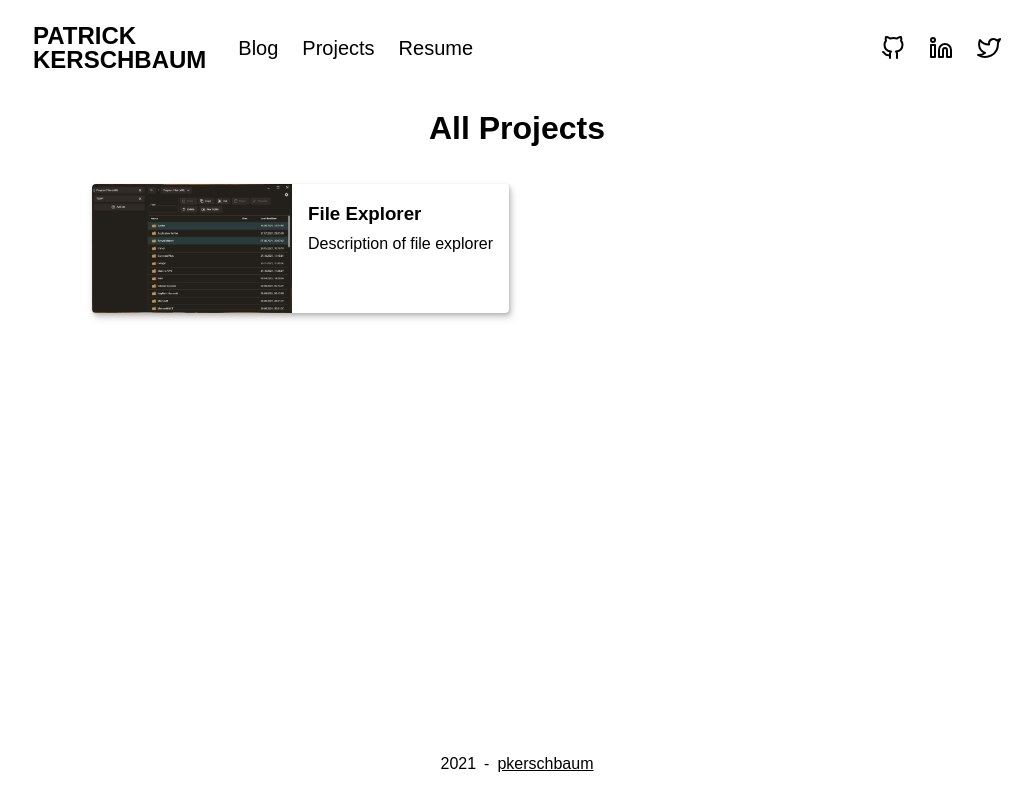
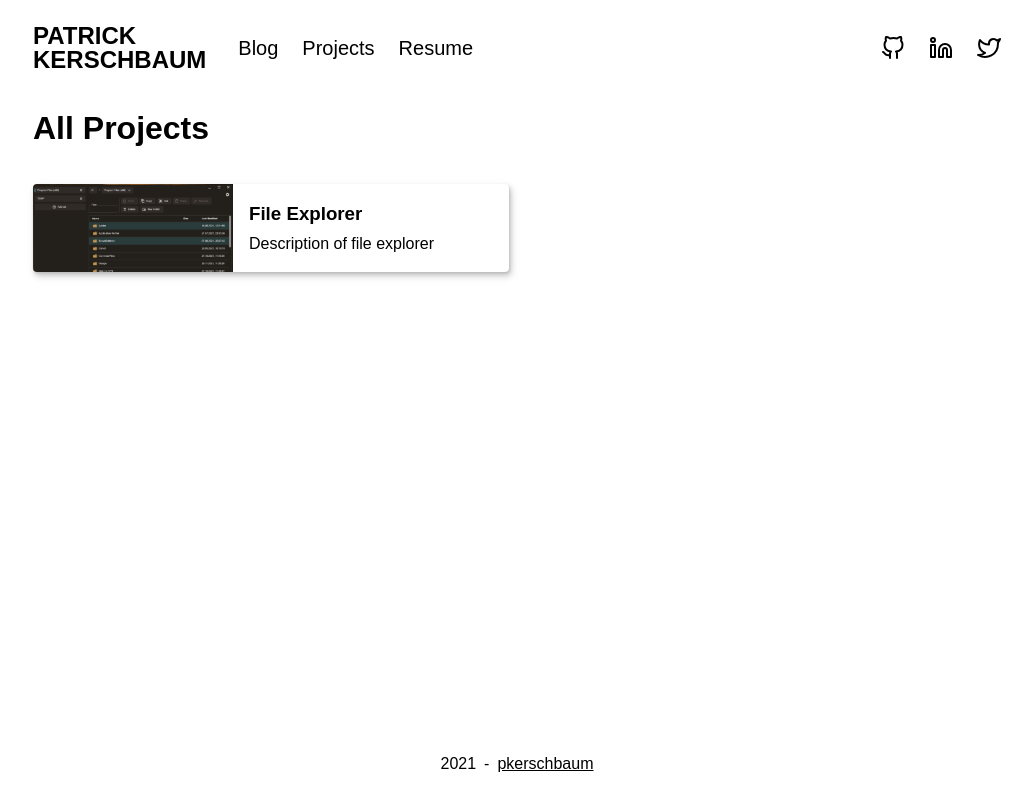
Before and after one commit to pkerschbaum/pkerschbaum-homepage, a Next.js app: page /projects in a window 1280 px wide. Shown: the whole page, without its empty margins (123-1155 px from the left). Built offline with nearby package versions, Linux system fonts and the light colour scheme.

Commit message:
feat: some improvements

```diff
--- a/package.json
+++ b/package.json
@@ -9,6 +9,7 @@
     "lint": "next lint",
     "format": "prettier --write --ignore-unknown .",
     "compile": "tsc",
+    "compile:watch": "yarn run compile --watch",
     "prepare": "husky install"
   },
   "dependencies": {
--- a/src/components/blog-post-tile/BlogPostTile.tsx
+++ b/src/components/blog-post-tile/BlogPostTile.tsx
@@ -3,7 +3,7 @@ import Link from 'next/link';
 import type React from 'react';
 import styled from 'styled-components';
 
-import { Description, Tile, TileAnchor, TileContent, Title } from '~/elements/Tile';
+import { Description, Tile, TileAnchor, TileContent, Title } from '~/elements';
 import type { MDXFile } from '~/types';
 
 type BlogPostTileProps = {
--- a/src/components/introduction/Introduction.tsx
+++ b/src/components/introduction/Introduction.tsx
@@ -1,5 +1,8 @@
+import Image from 'next/image';
 import type React from 'react';
 import styled, { css } from 'styled-components';
+
+import profilePic from '../../../public/profile-picture.jpg';
 
 export const nameHeadingStyles = css`
   font-size: var(--font-size-xl);
@@ -19,7 +22,14 @@ export const Introduction: React.FC = () => {
         I&apos;m currently based in Vienna, Austria. I have a history of working in the field of
         national-scaled web and mobile application engineering.
       </IntroductionMessageDetails>
-      <ProfilePicture src={'/profile-picture.jpg'} alt=""></ProfilePicture>
+      <ProfilePictureWrapper>
+        <ProfilePicture
+          src={profilePic}
+          alt="Picture of Patrick Kerschbaum"
+          width={120}
+          height={120}
+        />
+      </ProfilePictureWrapper>
     </IntroductionContainer>
   );
 };
@@ -27,9 +37,10 @@ export const Introduction: React.FC = () => {
 const IntroductionContainer = styled.section`
   max-width: 600px;
   margin-block: calc(8 * var(--spacing-base));
+  align-self: center;
 
   display: grid;
-  grid-template-columns: 120px 1fr;
+  grid-template-columns: max-content 1fr;
   grid-template-areas:
     'profile-picture heading'
     'profile-picture message'
@@ -46,14 +57,19 @@ const IntroductionHeading = styled.h1`
 
 const IntroductionMessage = styled.p`
   grid-area: message;
+  margin-bottom: calc(0.5 * var(--spacing-base));
 `;
 
 const IntroductionMessageDetails = styled.p`
   grid-area: message-details;
+  margin-bottom: calc(0.5 * var(--spacing-base));
 `;
 
-const ProfilePicture = styled.img`
+const ProfilePictureWrapper = styled.span`
   grid-area: profile-picture;
   margin-top: 8px;
+`;
+
+const ProfilePicture = styled(Image)`
   border-radius: 50%;
 `;
--- a/src/components/project-tile/ProjectTile.tsx
+++ b/src/components/project-tile/ProjectTile.tsx
@@ -1,3 +1,4 @@
+import Image from 'next/image';
 import Link from 'next/link';
 import type React from 'react';
 import styled from 'styled-components';
@@ -14,7 +15,15 @@ export const ProjectTile: React.FC<ProjectTileProps> = ({ project }) => {
     <Link key={project.slug} href={`/project/${encodeURIComponent(project.slug)}`} passHref>
       <TileAnchor>
         <StyledTile>
-          <Thumbnail src={project.thumbnailUrl} alt="" />
+          <ThumbnailWrapper>
+            <Thumbnail
+              src={project.thumbnailUrl}
+              alt=""
+              layout="fill"
+              objectFit="cover"
+              objectPosition="top center"
+            />
+          </ThumbnailWrapper>
           <StyledTileContent>
             <Title>{project.title}</Title>
             <Description>{project.description}</Description>
@@ -29,12 +38,20 @@ const StyledTile = styled(Tile)`
   display: grid;
   grid-template-columns: 200px 1fr;
   grid-template-rows: 1fr;
+  grid-template-areas: 'thumbnail description';
   align-items: stretch;
 `;
 
-const Thumbnail = styled.img`
-  object-fit: cover;
+const ThumbnailWrapper = styled.span`
+  grid-area: thumbnail;
+  height: 100%;
+  max-height: 100%;
+  width: 100%;
+  max-width: 100%;
+  position: relative;
 `;
+
+const Thumbnail = styled(Image)``;
 
 const StyledTileContent = styled(TileContent)`
   display: flex;
--- a/src/components/projects-overview/ProjectsOverview.tsx
+++ b/src/components/projects-overview/ProjectsOverview.tsx
@@ -1,6 +1,7 @@
 import type React from 'react';
 import styled from 'styled-components';
 
+import fileExplorerThumbnailUrl from '../../../public/file-explorer-thumbnail.png';
 import { ProjectTile } from '~/components/project-tile';
 import { QUERIES } from '~/constants';
 
@@ -14,7 +15,7 @@ export const ProjectsOverview: React.FC<ProjectsOverviewProps> = () => {
           slug: 'file-explorer',
           title: 'File Explorer',
           description: 'Description of file explorer',
-          thumbnailUrl: '/file-explorer-thumbnail.png',
+          thumbnailUrl: fileExplorerThumbnailUrl,
         }}
       />
     </ProjectsOverviewContainer>
@@ -22,6 +23,8 @@ export const ProjectsOverview: React.FC<ProjectsOverviewProps> = () => {
 };
 
 const ProjectsOverviewContainer = styled.div`
+  width: 100%;
+
   display: grid;
   grid-template-columns: 1fr;
   grid-row-gap: calc(2 * var(--spacing-base));
--- /dev/null
+++ b/src/elements/index.ts
@@ -0,0 +1 @@
+export * from './Tile';
--- a/src/pages/_app.tsx
+++ b/src/pages/_app.tsx
@@ -50,7 +50,7 @@ const RootContainer = styled.div`
   padding: calc(3 * var(--spacing-base)) calc(2 * var(--spacing-base));
   display: flex;
   flex-direction: column;
-  align-items: center;
+  align-items: stretch;
   gap: calc(4 * var(--spacing-base));
 
   color: var(--color-fg);
@@ -71,7 +71,7 @@ const Main = styled.main`
 
   display: flex;
   flex-direction: column;
-  align-items: center;
+  align-items: stretch;
   gap: calc(4 * var(--spacing-base));
 `;
 
--- a/src/types.d.ts
+++ b/src/types.d.ts
@@ -17,7 +17,7 @@ export type FrontmatterData = {
 
 export type Project = {
   slug: string;
-  thumbnailUrl: string;
+  thumbnailUrl: StaticImageData;
   title: string;
   description: string;
 };
```
Also changed, not shown: .eslintrc.js.
